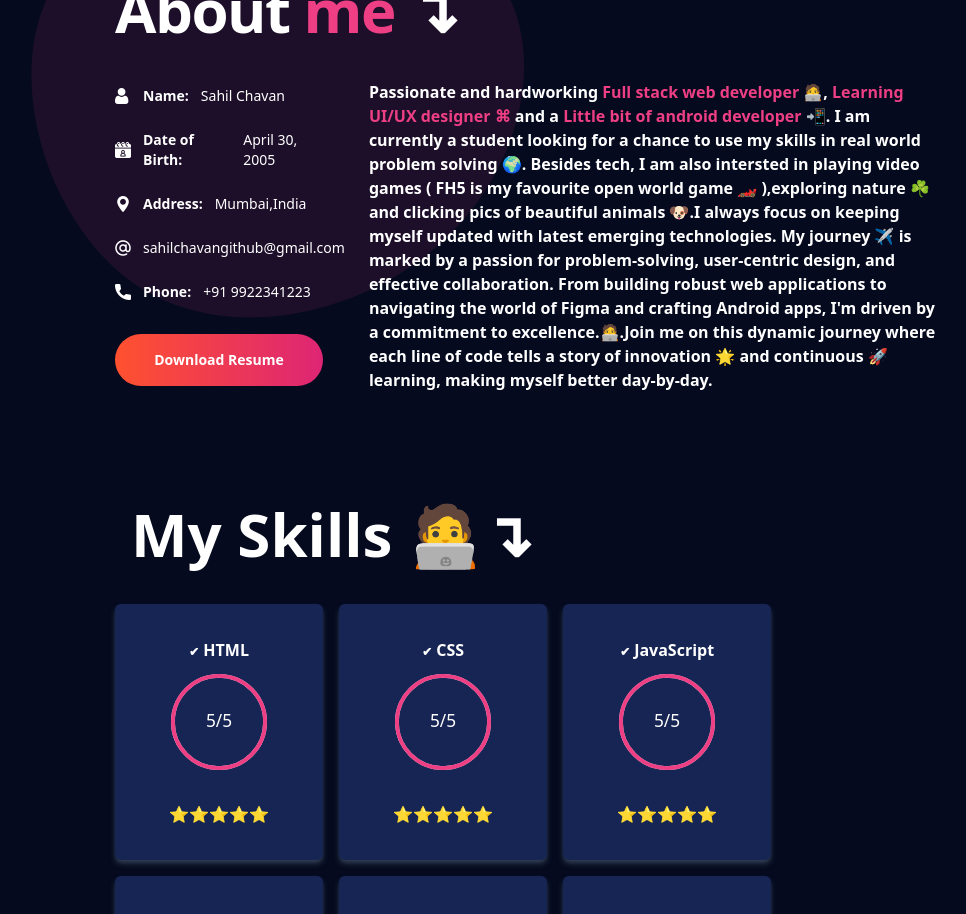
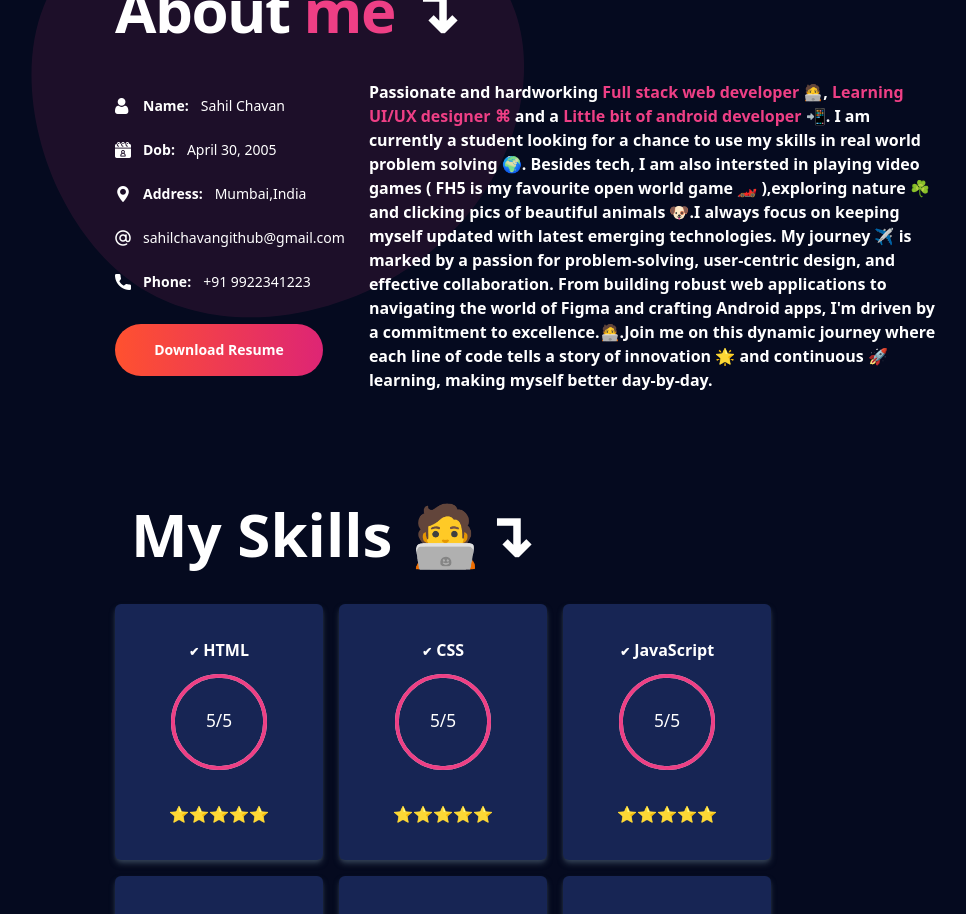
Before and after one commit to sahil-gpm/portfolio_v2, a React (Create React App) app: page / in a window 1280 px wide. Shown: the part 820-1734 px from the top of the page, without its empty margins (109-1075 px from the left). Built offline with nearby package versions, Linux system fonts and the light colour scheme; the HTML template or start-up script is replaced by a standard one.

Commit message:
changes applied in width of about section 8th time along with github links and little more changes 2nd time

```diff
--- a/src/Components/About/About.jsx
+++ b/src/Components/About/About.jsx
@@ -37,7 +37,7 @@ const About = () => {
                         <span className='flex justify-start items-center md:gap-3 gap-1 font-semibold'><img className='w-4 h-4' src={name} alt="" />Name:</span>Sahil Chavan
                     </div>
                     <div className="dob flex justify-start gap-3">
-                        <span className='flex justify-start items-center md:gap-3 gap-1 font-semibold'><img className='w-4 h-4' src={dob} alt="" />Date of Birth:</span> April 30, 2005
+                        <span className='flex justify-start items-center md:gap-3 gap-1 font-semibold'><img className='w-4 h-4' src={dob} alt="" />Dob:</span> April 30, 2005
                     </div>
                     <div className="address flex justify-start gap-3">
                         <span className='flex justify-start items-center md:gap-3 gap-1 font-semibold'><img className='w-4 h-4' src={add} alt="" />Address:</span> Mumbai,India
```
